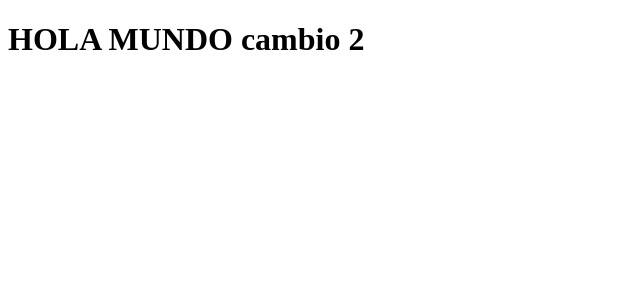
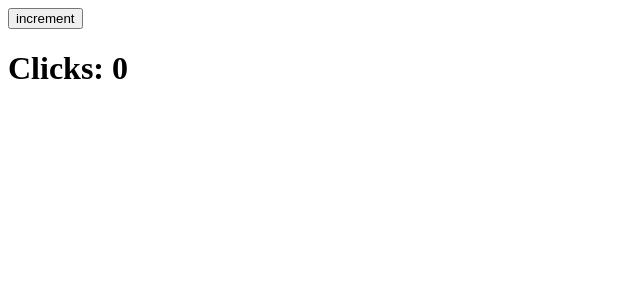
Before and after one commit to desarrollocml/usestate_react, a React (Create React App) app: page / in a window 1280 px wide. Shown: the top 300 px of the page, without its empty margins (0-640 px from the left). Built offline with nearby package versions, Linux system fonts and the light colour scheme.

Commit message:
CounterApp iniciado

```diff
--- a/src/App.js
+++ b/src/App.js
@@ -1,8 +1,9 @@
+import CounterApp from "./CounterApp";
 
 function App() {
   return (
     <div >
-      <h1>HOLA MUNDO cambio 2</h1>
+      <CounterApp/>
     </div>
   );
 }
--- /dev/null
+++ b/src/CounterApp.js
@@ -0,0 +1,16 @@
+import React,{useState} from 'react'
+
+export default function CounterApp() {
+    const[counter, setCounter]= useState(0);
+    const incrementCounter = ()=>{
+        setCounter(counter+1)
+    }
+    return (
+        <div>
+            <button onClick={incrementCounter}>
+                increment
+            </button>
+            <h1>Clicks: {counter}</h1>
+        </div>
+    )
+}
```
